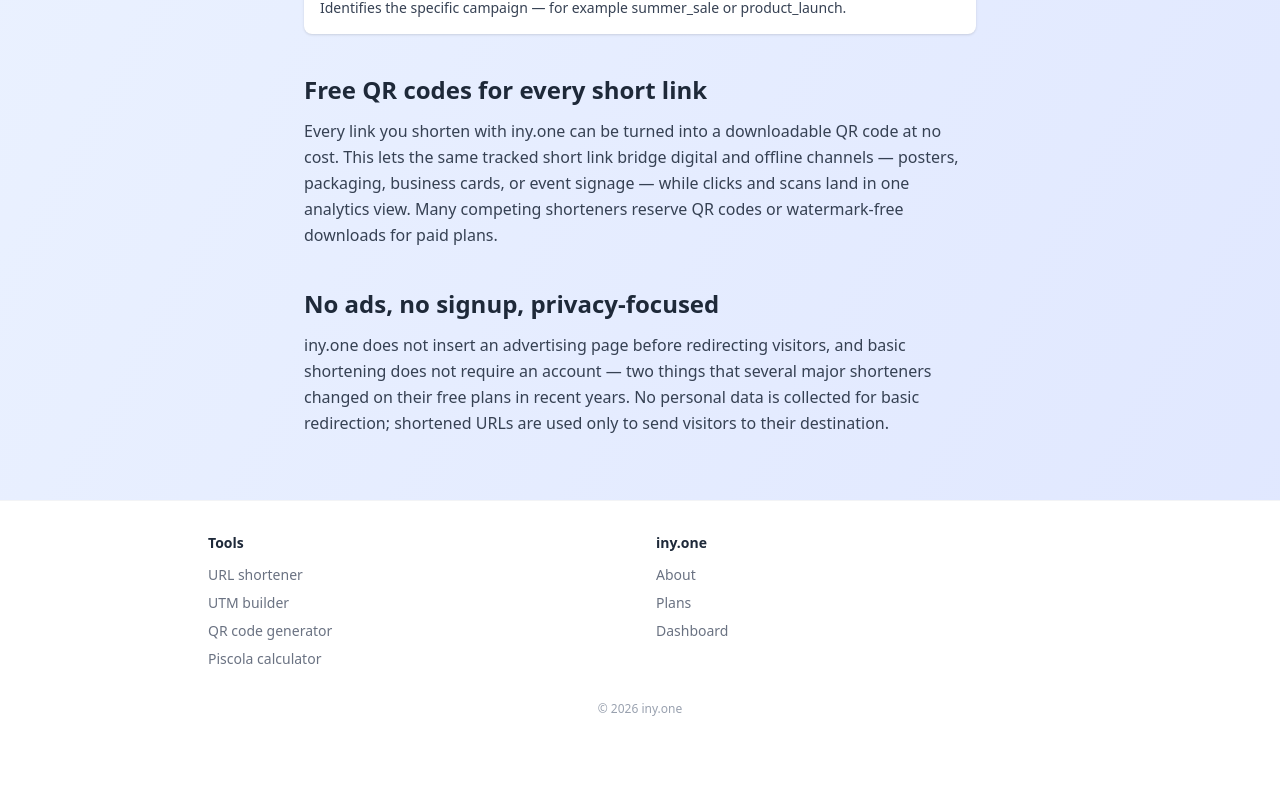
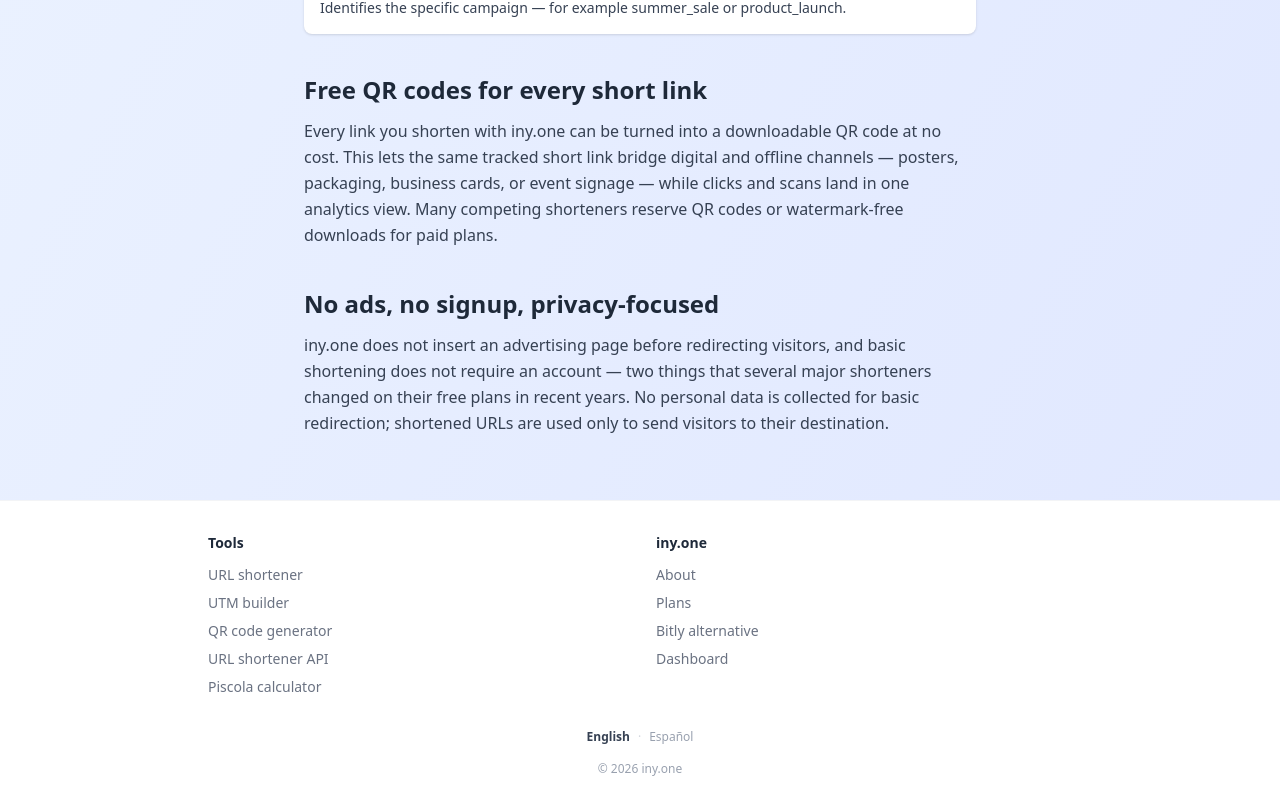
Before and after one commit to YairYR/iny-one-full, a Next.js app: page /ui in a window 1280 px wide. Shown: the part 1638-2447 px from the top of the page. Before the commit the page ends 2387 px from the top, so only its background shows below. Built offline with nearby package versions, Linux system fonts and the light colour scheme; no server answers.

Commit message:
Add files via upload

```diff
--- a/src/components/Footer.tsx
+++ b/src/components/Footer.tsx
@@ -1,6 +1,7 @@
 import Link from 'next/link';
 import { useLocale } from "next-intl";
 import { ROUTES } from "@/lib/routes";
+import LanguageSwitcher from "@/components/LanguageSwitcher";
 
 const labels = {
   en: {
@@ -8,10 +9,12 @@ const labels = {
     shortener: "URL shortener",
     utm: "UTM builder",
     qr: "QR code generator",
+    api: "URL shortener API",
     piscolas: "Piscola calculator",
     company: "iny.one",
     about: "About",
     plans: "Plans",
+    bitly: "Bitly alternative",
     dashboard: "Dashboard",
   },
   es: {
@@ -19,10 +22,12 @@ const labels = {
     shortener: "Acortador de URLs",
     utm: "Generador UTM",
     qr: "Generador de códigos QR",
+    api: "API del acortador",
     piscolas: "Calculadora de piscolas",
     company: "iny.one",
     about: "Acerca de",
     plans: "Planes",
+    bitly: "Alternativa a Bitly",
     dashboard: "Panel",
   },
 };
@@ -31,10 +36,17 @@ const labels = {
  * Footer con internal linking completo.
  * SEO: asegura que ninguna página indexable quede huérfana y
  * distribuye señal hacia las páginas-herramienta con anchor text descriptivo.
+ * Cuando el locale es "es", los enlaces bilingües apuntan a sus URLs /es/...
+ * para que el crawler descubra la versión en español desde cualquier página.
  */
 export default function Footer() {
   const locale = useLocale() as "es" | "en";
   const t = labels[locale] ?? labels.en;
+
+  // Prefija /es solo en rutas que existen en ambos idiomas.
+  // (PISCOLAS es solo-ES en su URL histórica y DASHBOARD es app privada.)
+  const p = (path: string) =>
+    locale === "es" ? (path === "/" ? "/es" : `/es${path}`) : path;
 
   const linkCls = "text-gray-500 hover:text-indigo-600 transition-colors";
 
@@ -45,22 +57,25 @@ export default function Footer() {
           <nav aria-label={t.tools}>
             <p className="font-semibold text-gray-800 mb-3">{t.tools}</p>
             <ul className="space-y-2">
-              <li><Link prefetch={false} href={ROUTES.HOME} className={linkCls}>{t.shortener}</Link></li>
-              <li><Link prefetch={false} href={ROUTES.UTM_BUILDER} className={linkCls}>{t.utm}</Link></li>
-              <li><Link prefetch={false} href={ROUTES.QR_GENERATOR} className={linkCls}>{t.qr}</Link></li>
+              <li><Link prefetch={false} href={p(ROUTES.HOME)} className={linkCls}>{t.shortener}</Link></li>
+              <li><Link prefetch={false} href={p(ROUTES.UTM_BUILDER)} className={linkCls}>{t.utm}</Link></li>
+              <li><Link prefetch={false} href={p(ROUTES.QR_GENERATOR)} className={linkCls}>{t.qr}</Link></li>
+              <li><Link prefetch={false} href={p(ROUTES.API_DOCS)} className={linkCls}>{t.api}</Link></li>
               <li><Link prefetch={false} href={ROUTES.PISCOLAS} className={linkCls}>{t.piscolas}</Link></li>
             </ul>
           </nav>
           <nav aria-label={t.company}>
             <p className="font-semibold text-gray-800 mb-3">{t.company}</p>
             <ul className="space-y-2">
-              <li><Link prefetch={false} href={ROUTES.ABOUT} className={linkCls}>{t.about}</Link></li>
-              <li><Link prefetch={false} href={ROUTES.PLANS} className={linkCls}>{t.plans}</Link></li>
+              <li><Link prefetch={false} href={p(ROUTES.ABOUT)} className={linkCls}>{t.about}</Link></li>
+              <li><Link prefetch={false} href={p(ROUTES.PLANS)} className={linkCls}>{t.plans}</Link></li>
+              <li><Link prefetch={false} href={p(ROUTES.BITLY_ALTERNATIVE)} className={linkCls}>{t.bitly}</Link></li>
               <li><Link prefetch={false} href={ROUTES.DASHBOARD} className={linkCls}>{t.dashboard}</Link></li>
             </ul>
           </nav>
         </div>
-        <p className="text-center text-gray-400 mt-8 text-xs">
+        <LanguageSwitcher />
+        <p className="text-center text-gray-400 mt-4 text-xs">
           © {new Date().getFullYear()} iny.one
         </p>
       </div>
--- /dev/null
+++ b/src/components/LanguageSwitcher.tsx
@@ -0,0 +1,49 @@
+'use client';
+
+import Link from 'next/link';
+import { usePathname } from 'next/navigation';
+
+/**
+ * Rutas que existen en ambos idiomas (la versión ES vive bajo /es/...).
+ * Mantener en sync con los rewrites de next.config.ts.
+ */
+const LOCALIZABLE = new Set([
+  '/',
+  '/about',
+  '/plans',
+  '/utm-builder',
+  '/qr-code-generator',
+  '/bitly-alternative',
+  '/url-shortener-api',
+]);
+
+/**
+ * Selector de idioma con enlaces <a> reales (crawleables), no un dropdown JS.
+ * SEO: da a Googlebot un camino de descubrimiento entre la URL en inglés y su
+ * equivalente /es/... desde cualquier página, complementando el hreflang.
+ */
+export default function LanguageSwitcher() {
+  const pathname = usePathname() || '/';
+
+  const isEs = pathname === '/es' || pathname.startsWith('/es/');
+  const basePath = isEs ? (pathname === '/es' ? '/' : pathname.slice(3)) : pathname;
+  const canLocalize = LOCALIZABLE.has(basePath);
+
+  const enHref = canLocalize ? basePath : '/';
+  const esHref = canLocalize ? (basePath === '/' ? '/es' : `/es${basePath}`) : '/es';
+
+  const activeCls = 'font-semibold text-gray-700';
+  const idleCls = 'text-gray-400 hover:text-indigo-600 transition-colors';
+
+  return (
+    <p className="text-center mt-8 text-xs">
+      <Link prefetch={false} href={enHref} hrefLang="en" lang="en" className={isEs ? idleCls : activeCls}>
+        English
+      </Link>
+      <span className="mx-2 text-gray-300">·</span>
+      <Link prefetch={false} href={esHref} hrefLang="es" lang="es" className={isEs ? activeCls : idleCls}>
+        Español
+      </Link>
+    </p>
+  );
+}
--- a/src/components/Navbar/NavbarMain.tsx
+++ b/src/components/Navbar/NavbarMain.tsx
@@ -35,10 +35,18 @@ export default function NavbarMain({ user }: Readonly<Props>) {
   const fullname = user?.name ?? null;
   const picture = user?.picture ?? null;
 
-  const tabs = navigation.map((item) => ({
-    ...item,
-    current: pathname === item.href,
-  }));
+  // En la versión en español (/es/*), Home apunta a /es para no sacar
+  // al visitante (ni al crawler) del árbol de URLs en español.
+  const isEs = pathname === '/es' || pathname.startsWith('/es/');
+
+  const tabs = navigation.map((item) => {
+    const href = item.href === ROUTES.HOME && isEs ? '/es' : item.href;
+    return {
+      ...item,
+      href,
+      current: pathname === href,
+    };
+  });
 
   return (
     <Disclosure as="nav" className="relative bg-gray-800">
```
